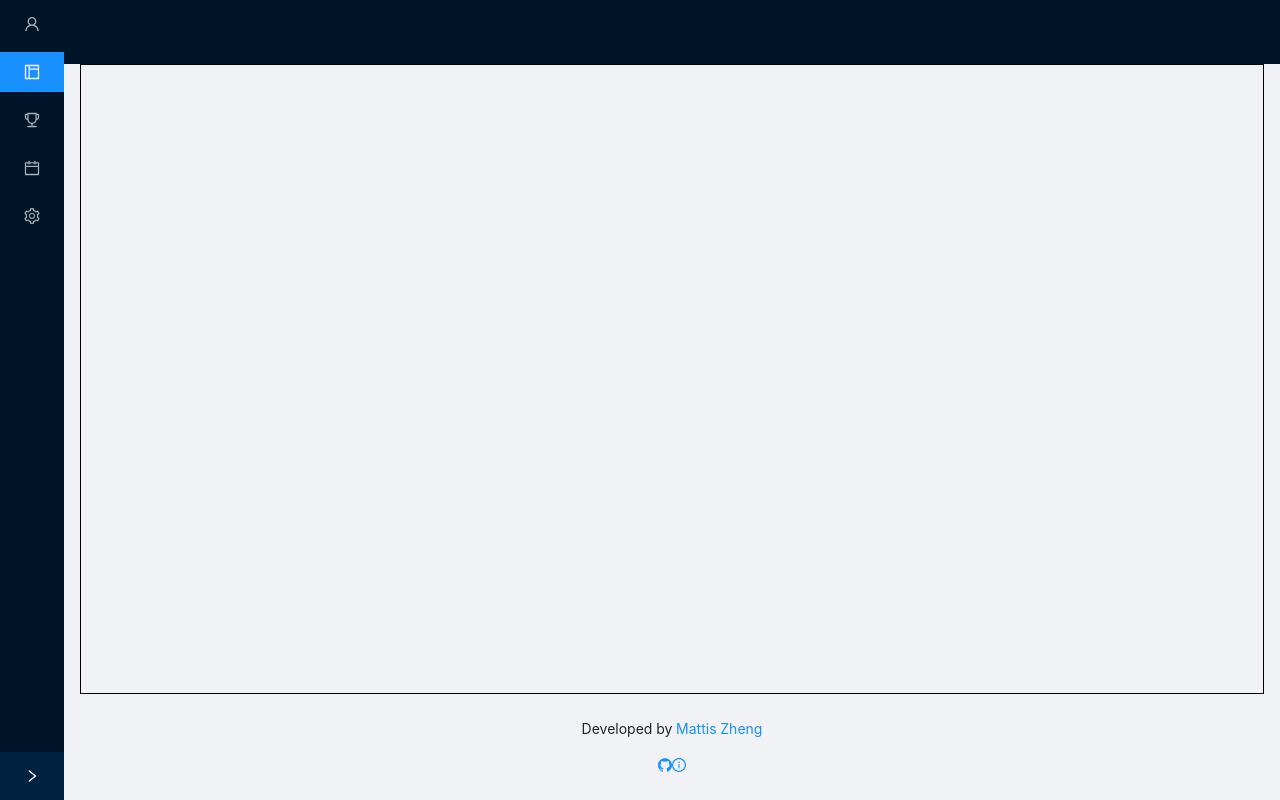
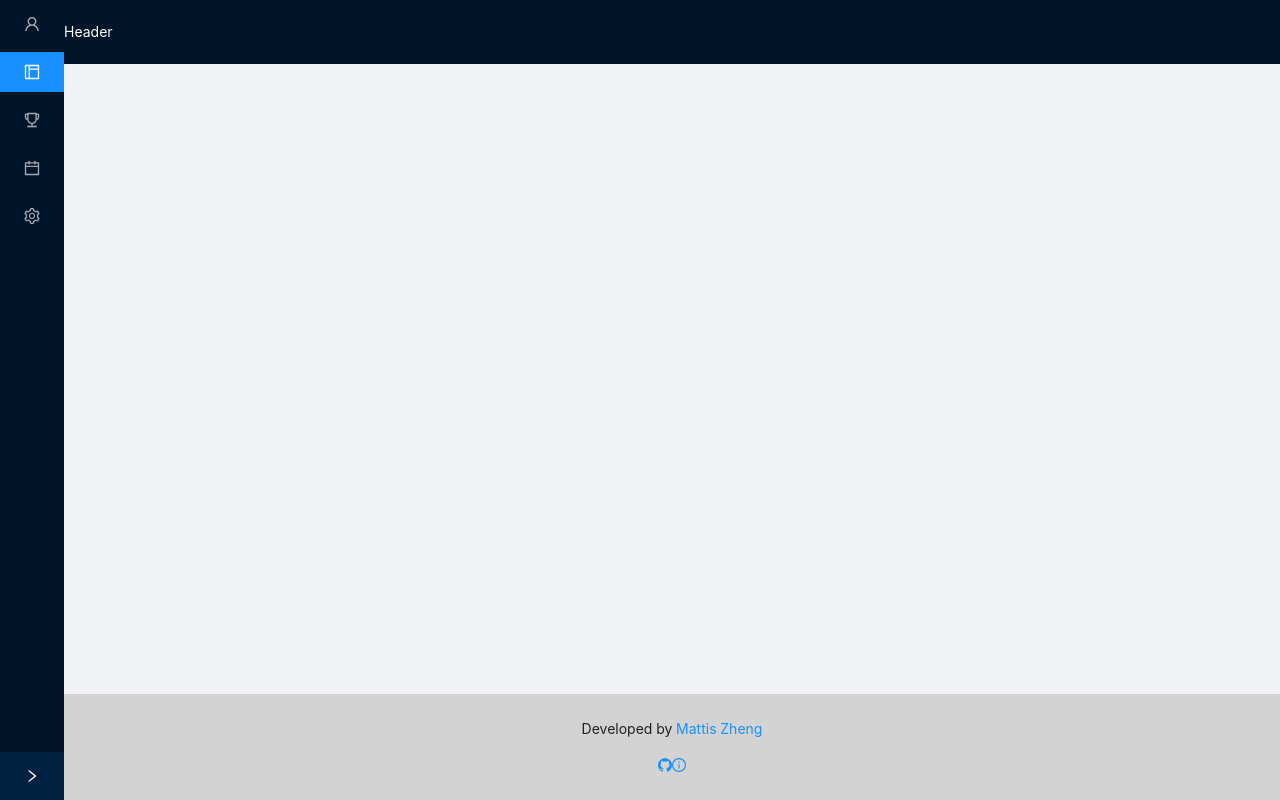
Before and after one commit to MattisZheng/sisyphus_stone, a React (Vite) app: page / in a window 1280 px wide. Built offline with nearby package versions, Linux system fonts and the light colour scheme.

Commit message:
change footer background color

```diff
--- a/src/App.jsx
+++ b/src/App.jsx
@@ -44,17 +44,20 @@ function App() {
           className="site-layout-background"
           style={{
             padding: 0,
+            color: "white",
           }}
-        />
+        >
+          Header
+        </Header>
         <Content
           style={{
             margin: "0 16px",
-            border: "1px solid black",
           }}
         ></Content>
         <Footer
           style={{
             textAlign: "center",
+            backgroundColor: "lightgray",
           }}
         >
           <FooterContent />
```
Also changed, not shown: src/components/Header.jsx (line endings or trailing spaces).
